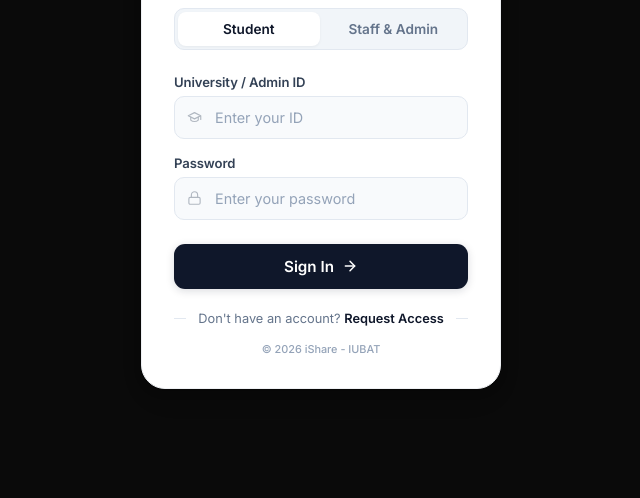
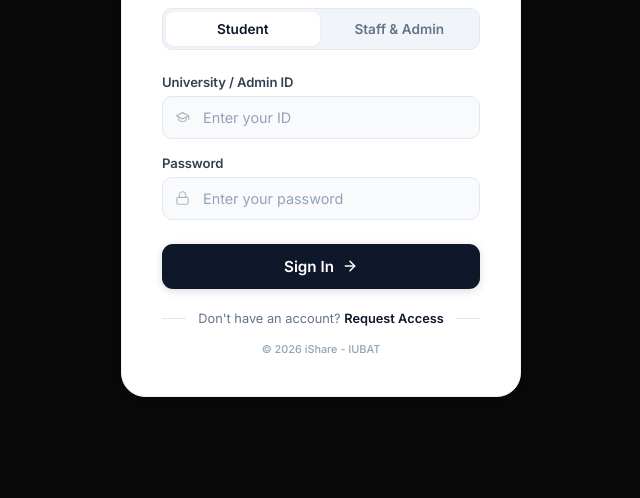
Before and after one commit to Saiful1253/IUBAT-Note-Sharing-Platform, a plain HTML site: page index.html in a window 1280 px wide. Shown: the part 302-800 px from the top of the page, without its empty margins (319-959 px from the left). Drawn offline with nearby package versions, Linux system fonts and the light colour scheme.

Commit message:
Login Page Create done

```diff
--- a/index.html
+++ b/index.html
@@ -9,8 +9,8 @@
         * { margin: 0; padding: 0; box-sizing: border-box; }
         body { font-family: 'Inter', sans-serif; background: #0a0a0a; min-height: 100vh; display: flex; align-items: center; justify-content: center; color: #1a1a1a; }
 
-        .login-container { width: 100%; max-width: 400px; padding: 20px; }
-        .login-card { background: #ffffff; border: 1px solid #eef0f3; border-radius: 24px; padding: 40px 32px 32px; box-shadow: 0 1px 2px rgba(0,0,0,0.02), 0 4px 12px rgba(0,0,0,0.04), 0 12px 32px rgba(0,0,0,0.03); text-align: center; }
+        .login-container { width: 100%; max-width: 440px; padding: 20px; }
+        .login-card { background: #ffffff; border: 1px solid #eef0f3; border-radius: 24px; padding: 48px 40px 40px; box-shadow: 0 1px 2px rgba(0,0,0,0.02), 0 4px 12px rgba(0,0,0,0.04), 0 12px 32px rgba(0,0,0,0.03); text-align: center; }
         .logo-icon { width: 52px; height: 52px; background: #0f172a; border-radius: 14px; display: flex; align-items: center; justify-content: center; margin: 0 auto 18px; box-shadow: 0 4px 12px rgba(15,23,42,0.12); }
         .logo-icon svg { width: 26px; height: 26px; fill: none; stroke: #ffffff; stroke-width: 2; stroke-linecap: round; stroke-linejoin: round; }
         .brand-name { font-family: 'Playfair Display', serif; font-size: 2.2rem; font-weight: 700; color: #0f172a; letter-spacing: -0.5px; margin-bottom: 4px; }
@@ -35,7 +35,7 @@
         .divider-text a { color: #0f172a; text-decoration: none; font-weight: 600; }
         .divider-text a:hover { text-decoration: underline; }
         .footer { margin-top: 16px; font-size: 0.68rem; color: #94a3b8; font-weight: 500; }
-        @media (max-width: 480px) { .login-card { padding: 32px 24px 28px; } .brand-name { font-size: 1.8rem; } }
+        @media (max-width: 480px) { .login-card { padding: 36px 28px 28px; } .brand-name { font-size: 1.8rem; } }
     </style>
 </head>
 <body>
```
